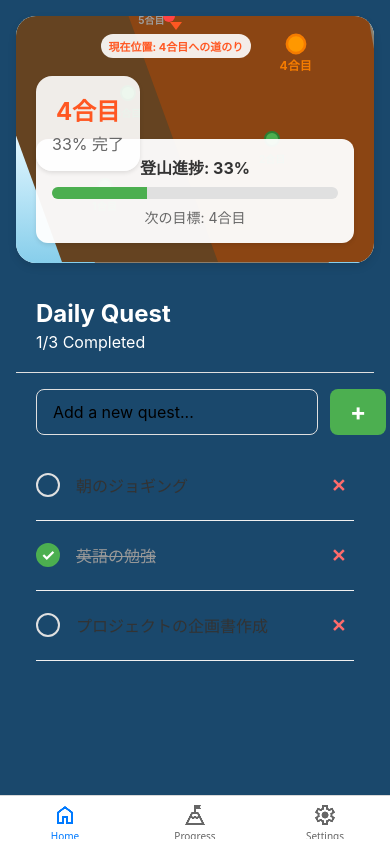
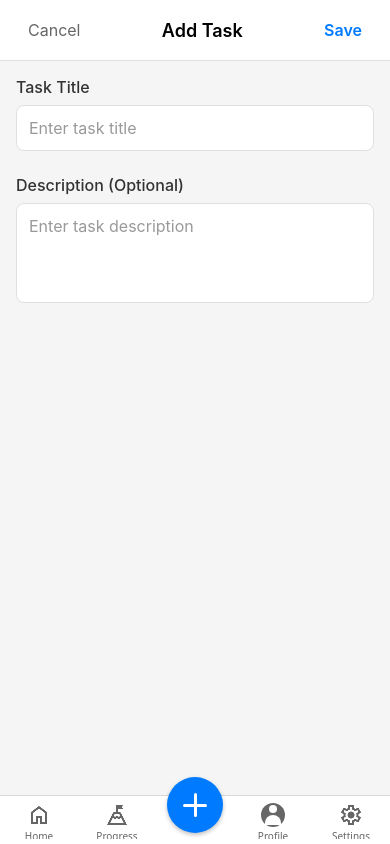
Before and after one commit to myo-ojin/climb-you, a React Native app: screen /AddTask in a window 390 px wide. Built offline with nearby package versions, Linux system fonts and the light colour scheme.

Commit message:
feat: add task creation screen and redesign task cards with grid layout

```diff
--- a/src/navigation/AppNavigator.tsx
+++ b/src/navigation/AppNavigator.tsx
@@ -1,10 +1,11 @@
 import React from 'react';
-import { Image } from 'react-native';
+import { Image, View } from 'react-native';
 import { NavigationContainer } from '@react-navigation/native';
 import { createBottomTabNavigator } from '@react-navigation/bottom-tabs';
 import { RootStackParamList } from '../types';
 import TasksScreen from '../screens/TasksScreen';
 import MainScreen from '../screens/MainScreen';
+import AddTaskScreen from '../screens/AddTaskScreen';
 
 const Tab = createBottomTabNavigator<RootStackParamList>();
 
@@ -52,6 +53,75 @@ export default function AppNavigator() {
             ),
           }}
         />
+         <Tab.Screen
+          name="AddTask"
+          component={AddTaskScreen}
+          options={{
+            tabBarLabel: '',
+            tabBarIcon: () => (
+              <View style={{
+                width: 56,
+                height: 56,
+                borderRadius: 28,
+                backgroundColor: '#007AFF',
+                justifyContent: 'center',
+                alignItems: 'center',
+                marginBottom: 20,
+                shadowColor: '#000',
+                shadowOffset: { width: 0, height: 2 },
+                shadowOpacity: 0.25,
+                shadowRadius: 4,
+                elevation: 5,
+              }}>
+                <View style={{
+                  width: 24,
+                  height: 3,
+                  backgroundColor: '#fff',
+                  borderRadius: 2,
+                }} />
+                <View style={{
+                  width: 3,
+                  height: 24,
+                  backgroundColor: '#fff',
+                  borderRadius: 2,
+                  position: 'absolute',
+                }} />
+              </View>
+            ),
+          }}
+        />
+        <Tab.Screen
+          name="Profile"
+          component={TasksScreen}
+          options={{
+            tabBarLabel: 'Profile',
+            tabBarIcon: ({ focused }) => (
+              <View style={{
+                width: 24,
+                height: 24,
+                borderRadius: 12,
+                backgroundColor: focused ? '#007AFF' : '#666',
+                justifyContent: 'center',
+                alignItems: 'center',
+              }}>
+                <View style={{
+                  width: 8,
+                  height: 8,
+                  borderRadius: 4,
+                  backgroundColor: '#fff',
+                  marginBottom: 2,
+                }} />
+                <View style={{
+                  width: 16,
+                  height: 10,
+                  backgroundColor: '#fff',
+                  borderTopLeftRadius: 8,
+                  borderTopRightRadius: 8,
+                }} />
+              </View>
+            ),
+          }}
+        />
         <Tab.Screen
           name="Settings"
           component={TasksScreen}
--- /dev/null
+++ b/src/screens/AddTaskScreen.tsx
@@ -0,0 +1,142 @@
+import React, { useState } from 'react';
+import {
+  View,
+  Text,
+  TextInput,
+  TouchableOpacity,
+  StyleSheet,
+  SafeAreaView,
+  Alert,
+} from 'react-native';
+import { useNavigation } from '@react-navigation/native';
+
+export default function AddTaskScreen() {
+  const [taskTitle, setTaskTitle] = useState('');
+  const [taskDescription, setTaskDescription] = useState('');
+  const navigation = useNavigation();
+
+  const handleSaveTask = () => {
+    if (!taskTitle.trim()) {
+      Alert.alert('Error', 'Please enter a task title');
+      return;
+    }
+
+    // TODO: Implement task saving logic
+    // This would typically involve saving to state management or local storage
+    Alert.alert('Success', 'Task saved successfully!', [
+      {
+        text: 'OK',
+        onPress: () => navigation.goBack(),
+      },
+    ]);
+  };
+
+  const handleCancel = () => {
+    navigation.goBack();
+  };
+
+  return (
+    <SafeAreaView style={styles.container}>
+      <View style={styles.header}>
+        <TouchableOpacity onPress={handleCancel} style={styles.cancelButton}>
+          <Text style={styles.cancelText}>Cancel</Text>
+        </TouchableOpacity>
+        <Text style={styles.headerTitle}>Add Task</Text>
+        <TouchableOpacity onPress={handleSaveTask} style={styles.saveButton}>
+          <Text style={styles.saveText}>Save</Text>
+        </TouchableOpacity>
+      </View>
+
+      <View style={styles.content}>
+        <View style={styles.inputGroup}>
+          <Text style={styles.label}>Task Title</Text>
+          <TextInput
+            style={styles.input}
+            value={taskTitle}
+            onChangeText={setTaskTitle}
+            placeholder="Enter task title"
+            placeholderTextColor="#999"
+          />
+        </View>
+
+        <View style={styles.inputGroup}>
+          <Text style={styles.label}>Description (Optional)</Text>
+          <TextInput
+            style={[styles.input, styles.textArea]}
+            value={taskDescription}
+            onChangeText={setTaskDescription}
+            placeholder="Enter task description"
+            placeholderTextColor="#999"
+            multiline
+            numberOfLines={4}
+            textAlignVertical="top"
+          />
+        </View>
+      </View>
+    </SafeAreaView>
+  );
+}
+
+const styles = StyleSheet.create({
+  container: {
+    flex: 1,
+    backgroundColor: '#f5f5f5',
+  },
+  header: {
+    flexDirection: 'row',
+    alignItems: 'center',
+    justifyContent: 'space-between',
+    paddingHorizontal: 16,
+    paddingVertical: 12,
+    backgroundColor: '#fff',
+    borderBottomWidth: 1,
+    borderBottomColor: '#e0e0e0',
+  },
+  cancelButton: {
+    paddingVertical: 8,
+    paddingHorizontal: 12,
+  },
+  cancelText: {
+    color: '#666',
+    fontSize: 16,
+  },
+  headerTitle: {
+    fontSize: 18,
+    fontWeight: '600',
+    color: '#000',
+  },
+  saveButton: {
+    paddingVertical: 8,
+    paddingHorizontal: 12,
+  },
+  saveText: {
+    color: '#007AFF',
+    fontSize: 16,
+    fontWeight: '600',
+  },
+  content: {
+    flex: 1,
+    padding: 16,
+  },
+  inputGroup: {
+    marginBottom: 24,
+  },
+  label: {
+    fontSize: 16,
+    fontWeight: '500',
+    color: '#333',
+    marginBottom: 8,
+  },
+  input: {
+    backgroundColor: '#fff',
+    borderRadius: 8,
+    padding: 12,
+    fontSize: 16,
+    borderWidth: 1,
+    borderColor: '#e0e0e0',
+    color: '#000',
+  },
+  textArea: {
+    height: 100,
+  },
+});
--- a/src/screens/MainScreen.tsx
+++ b/src/screens/MainScreen.tsx
@@ -55,25 +55,26 @@ export default function MainScreen() {
   };
 
   const renderTask = ({ item }: { item: Task }) => (
-    <View style={styles.taskItem}>
+    <TouchableOpacity
+      style={styles.taskItem}
+      onPress={() => toggleTask(item.id)}
+      onLongPress={() => deleteTask(item.id)}
+    >
+      <View style={styles.taskCardHeader}>
         <TouchableOpacity
           style={[styles.taskCheckbox, item.completed && styles.taskCheckboxCompleted]}
           onPress={() => toggleTask(item.id)}
         >
           {item.completed && <Text style={styles.checkmark}>✓</Text>}
         </TouchableOpacity>
+      </View>
 
+      <View style={styles.taskContent}>
         <Text style={[styles.taskTitle, item.completed && styles.taskTitleCompleted]}>
           {item.title}
         </Text>
-
-      <TouchableOpacity
-        style={styles.deleteButton}
-        onPress={() => deleteTask(item.id)}
-      >
-        <Text style={styles.deleteButtonText}>✕</Text>
+      </View>
     </TouchableOpacity>
-    </View>
   );
 
   const completedTasksCount = tasks.filter(task => task.completed).length;
@@ -106,20 +107,6 @@ export default function MainScreen() {
           </Text>
         </View>
 
-        {/* Add New Task */}
-        <View style={styles.addTaskContainer}>
-          <TextInput
-            style={styles.taskInput}
-            placeholder="Add a new quest..."
-            value={newTaskTitle}
-            onChangeText={setNewTaskTitle}
-            onSubmitEditing={addTask}
-          />
-          <TouchableOpacity style={styles.addButton} onPress={addTask}>
-            <Text style={styles.addButtonText}>+</Text>
-          </TouchableOpacity>
-        </View>
-
         {/* Task List */}
         <FlatList
           data={tasks}
@@ -127,6 +114,8 @@ export default function MainScreen() {
           renderItem={renderTask}
           style={styles.taskList}
           showsVerticalScrollIndicator={false}
+          numColumns={2}
+          columnWrapperStyle={styles.row}
         />
       </View>
     </SafeAreaView>
@@ -205,43 +194,37 @@ const styles = StyleSheet.create({
     fontSize: 16,
     color: '#fff',
   },
-  addTaskContainer: {
-    flexDirection: 'row',
-    paddingHorizontal: 20,
-    paddingVertical: 16,
-    gap: 12,
-  },
-  taskInput: {
-    flex: 1,
-    borderWidth: 1,
-    borderColor: '#E0E0E0',
-    borderRadius: 8,
-    paddingHorizontal: 16,
-    paddingVertical: 12,
-    fontSize: 16,
-  },
-  addButton: {
-    backgroundColor: '#4CAF50',
-    borderRadius: 8,
-    paddingHorizontal: 20,
-    justifyContent: 'center',
-    alignItems: 'center',
-  },
-  addButtonText: {
-    color: 'white',
-    fontSize: 24,
-    fontWeight: 'bold',
-  },
+
   taskList: {
     flex: 1,
     paddingHorizontal: 20,
+    marginTop: 20,
+  },
+  row: {
+    justifyContent: 'space-between',
+    paddingHorizontal: 4,
   },
   taskItem: {
+    backgroundColor: 'white',
+    borderRadius: 12,
+    padding: 16,
+    marginBottom: 12,
+    marginHorizontal: 4,
+    flex: 1,
+    aspectRatio: 1,
+    shadowColor: '#000',
+    shadowOffset: { width: 0, height: 2 },
+    shadowOpacity: 0.1,
+    shadowRadius: 4,
+    elevation: 3,
+  },
+  taskCardHeader: {
     flexDirection: 'row',
-    alignItems: 'center',
-    paddingVertical: 16,
-    borderBottomWidth: 1,
-    borderBottomColor: '#F0F0F0',
+    justifyContent: 'flex-end',
+    marginBottom: 8,
+  },
+  taskContent: {
+    flex: 1,
   },
   taskCheckbox: {
     width: 24,
@@ -249,7 +232,6 @@ const styles = StyleSheet.create({
     borderWidth: 2,
     borderColor: '#E0E0E0',
     borderRadius: 12,
-    marginRight: 16,
     justifyContent: 'center',
     alignItems: 'center',
   },
@@ -271,14 +253,4 @@ const styles = StyleSheet.create({
     textDecorationLine: 'line-through',
     color: '#999',
   },
-  deleteButton: {
-    padding: 8,
-    justifyContent: 'center',
-    alignItems: 'center',
-  },
-  deleteButtonText: {
-    color: '#FF6B6B',
-    fontSize: 18,
-    fontWeight: 'bold',
-  },
 });
--- a/src/screens/TasksScreen.tsx
+++ b/src/screens/TasksScreen.tsx
@@ -187,13 +187,16 @@ const styles = StyleSheet.create({
     padding: 16,
     borderRadius: 8,
     marginBottom: 12,
-    flexDirection: 'row',
-    alignItems: 'center',
+    flexDirection: 'column',
+    alignItems: 'flex-start',
     shadowColor: '#000',
     shadowOffset: { width: 0, height: 2 },
     shadowOpacity: 0.1,
     shadowRadius: 4,
     elevation: 3,
+    flex: 1,
+    marginHorizontal: 4,
+    aspectRatio: 1,
   },
   completedTask: {
     opacity: 0.7,
--- a/src/types/index.ts
+++ b/src/types/index.ts
@@ -17,5 +17,7 @@ export interface User {
 export type RootStackParamList = {
   Main: undefined;
   Tasks: undefined;
+  AddTask: undefined;
+  Profile: undefined;
   Settings: undefined;
 };
```
Lines whose indentation alone changed are shown as unchanged.
